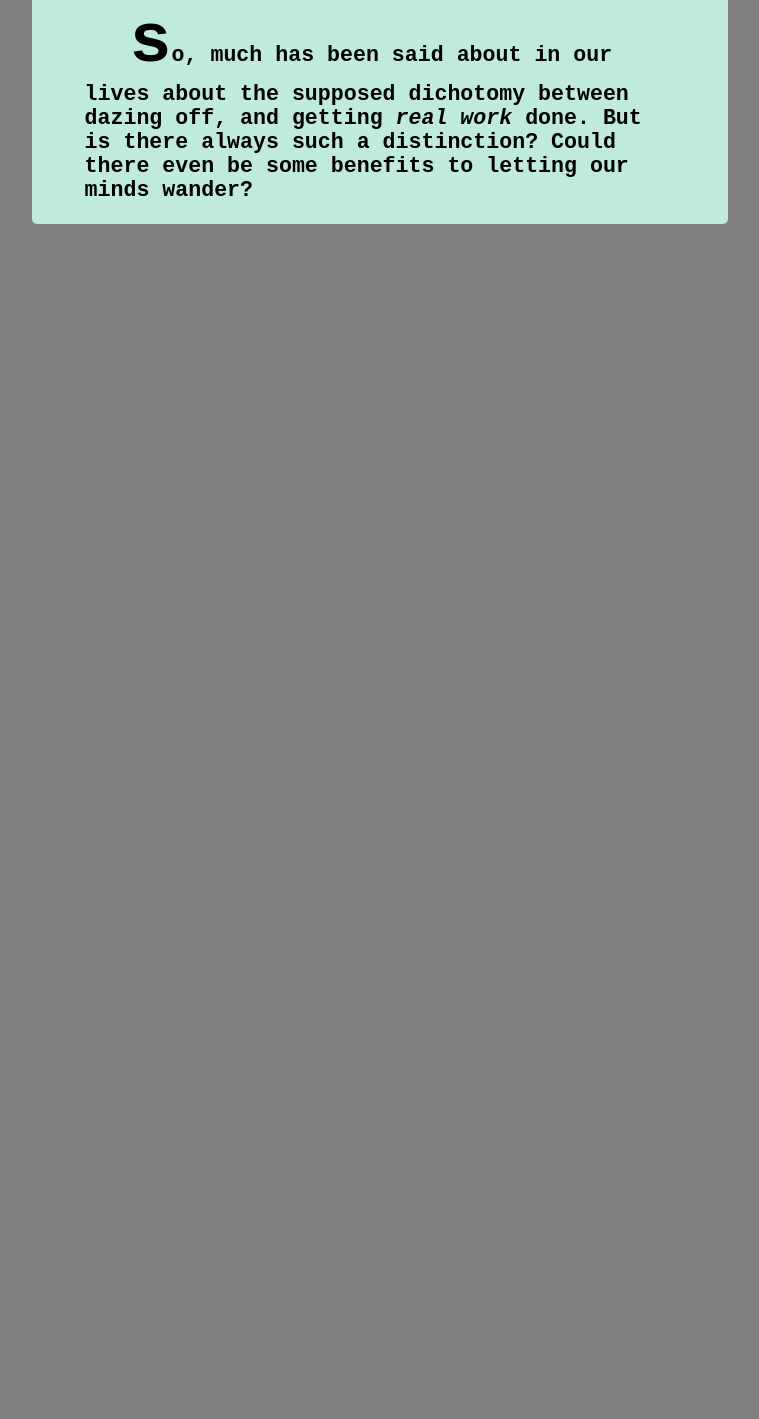
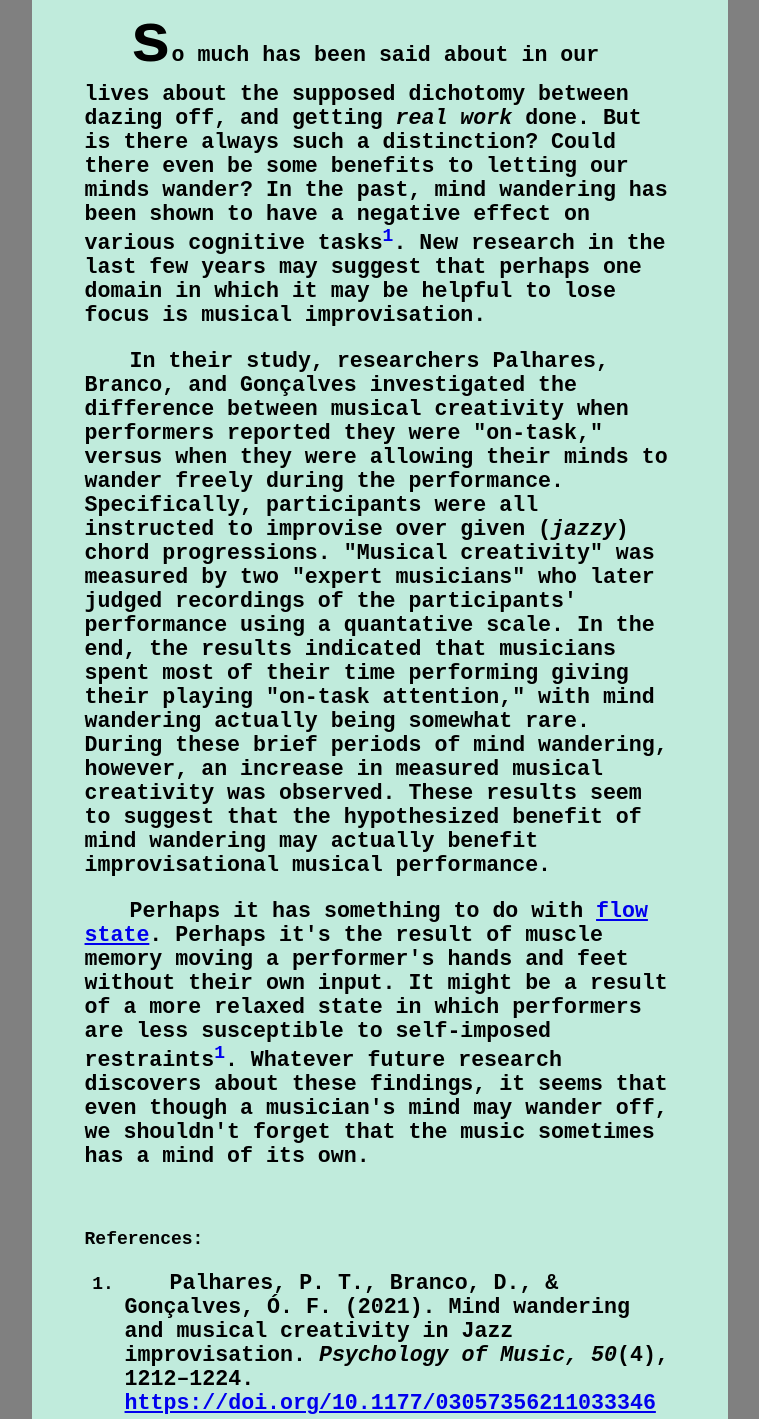
Before and after one commit to tk-edu/tk-edu.github.io, a plain HTML site: page index.html in a window 1280 px wide. Shown: the part 714-2133 px from the top of the page, without its empty margins (260-1019 px from the left). Before the commit the page ends 946 px from the top, so only its background shows below. Drawn offline with Linux system fonts and the light colour scheme.

Commit message:
Update index.html

```diff
--- a/index.html
+++ b/index.html
@@ -16,7 +16,7 @@
     <div class="mainBody">
         <div class="textBody">
             <h1>
-                Can a wandering mind speak music?
+                Can a wandering mind make music?
             </h1><br>
             tyler kuhl; february 1, 2023;<br><br>
             <figure>
@@ -25,8 +25,42 @@
                     <a href="https://www.apassion4jazz.net/improvisation.html">Image Source</a>
                 </figcaption>
             </figure>
-            <p>
-                <span style="font-size: 70px;">s</span>o, much has been said about in our lives about the supposed dichotomy between dazing off, and getting <i>real work</i> done. But is there always such a distinction? Could there even be some benefits to letting our minds wander?
+            <p class="textBlock">
+                <span style="font-size: 70px;">s</span>o much has been said about in our lives about the
+                supposed dichotomy between dazing off, and getting <i>real work</i> done. But is there always
+                such a distinction? Could there even be some benefits to letting our minds wander? In the past,
+                mind wandering has been shown to have a negative effect on various cognitive tasks<sup><a href="#ref1" style="text-decoration: none;">1</a></sup>.
+                New research in the last few years may suggest that perhaps one domain in which it may
+                be helpful to lose focus is musical improvisation.
+            </p>
+            <p class="textBlock">
+                In their study, researchers Palhares, Branco, and Gonçalves investigated the difference between
+                musical creativity when performers reported they were "on-task," versus when they were allowing
+                their minds to wander freely during the performance. Specifically, participants were all instructed
+                to improvise over given (<em>jazzy</em>) chord progressions. "Musical creativity" was measured by two
+                "expert musicians" who later judged recordings of the participants' performance using a quantative scale.
+                In the end, the results indicated that musicians spent most of their time performing giving their
+                playing "on-task attention," with mind wandering actually being somewhat rare. During these brief periods
+                of mind wandering, however, an increase in measured musical creativity was observed. These results seem to
+                suggest that the hypothesized benefit of mind wandering may actually benefit improvisational musical performance.
+            </p>
+            <p class="textBlock">
+                Perhaps it has something to do with <a href="https://en.wikipedia.org/wiki/Flow_(psychology)" target="_blank" rel="noopener noreferrer">flow state</a>.
+                Perhaps it's the result of muscle memory moving a performer's hands and feet without their own input. It might be
+                a result of a more relaxed state in which performers are less susceptible to self-imposed restraints<sup><a href="#ref1" style="text-decoration: none;">1</a></sup>.
+                Whatever future research discovers about these findings, it seems that even though a musician's mind may wander off,
+                we shouldn't forget that the music sometimes has a mind of its own.
+            </p><br><br>
+            References:
+            <p class="textBlock">
+                <ol>
+                    <li>
+                        <p class="apa-reference" id="ref1">
+                            Palhares, P. T., Branco, D., &amp; Gonçalves, Ó. F. (2021). Mind wandering and musical creativity in Jazz improvisation.
+                            <em>Psychology of Music, 50</em>(4), 1212–1224. <a href="https://doi.org/10.1177/03057356211033346" target="_blank" rel="noopener noreferrer">https://doi.org/10.1177/03057356211033346</a>
+                        </p>
+                    </li>
+                </ol>
             </p>
         </div>
     </div>
```
